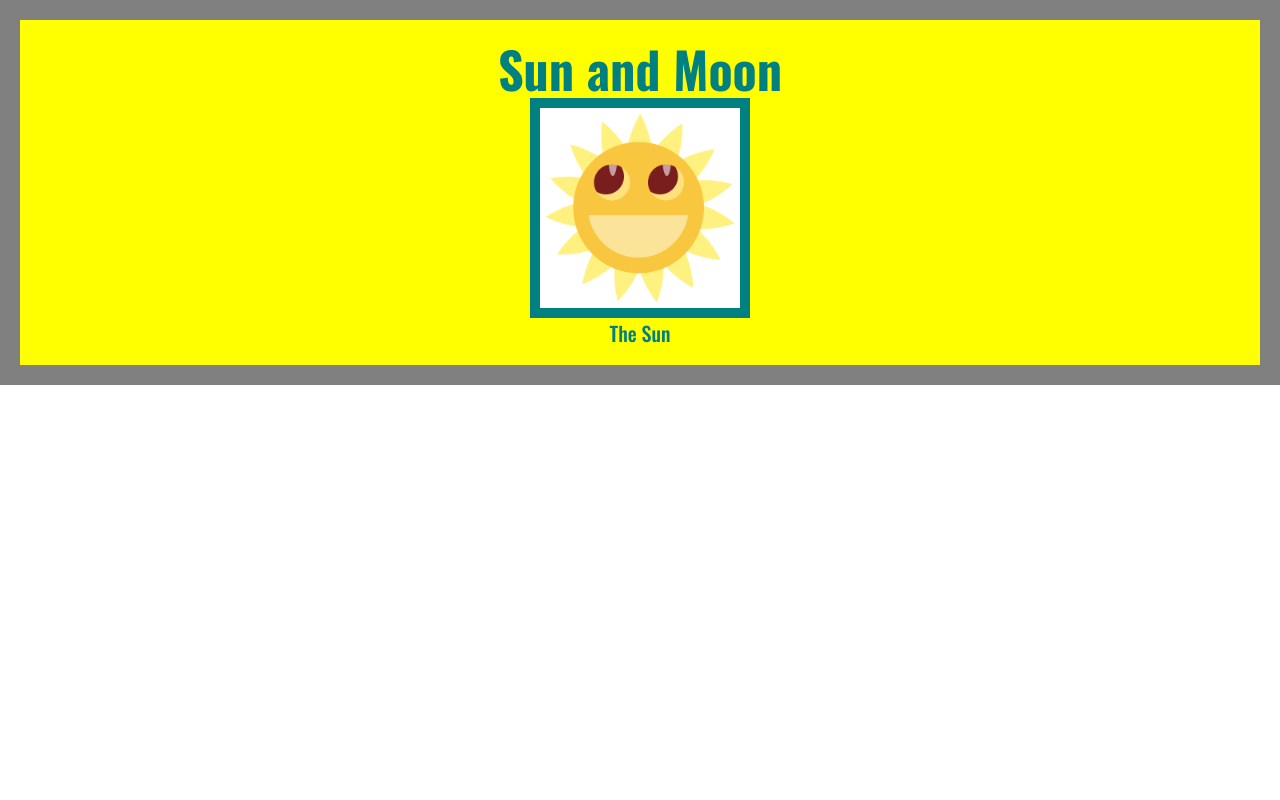
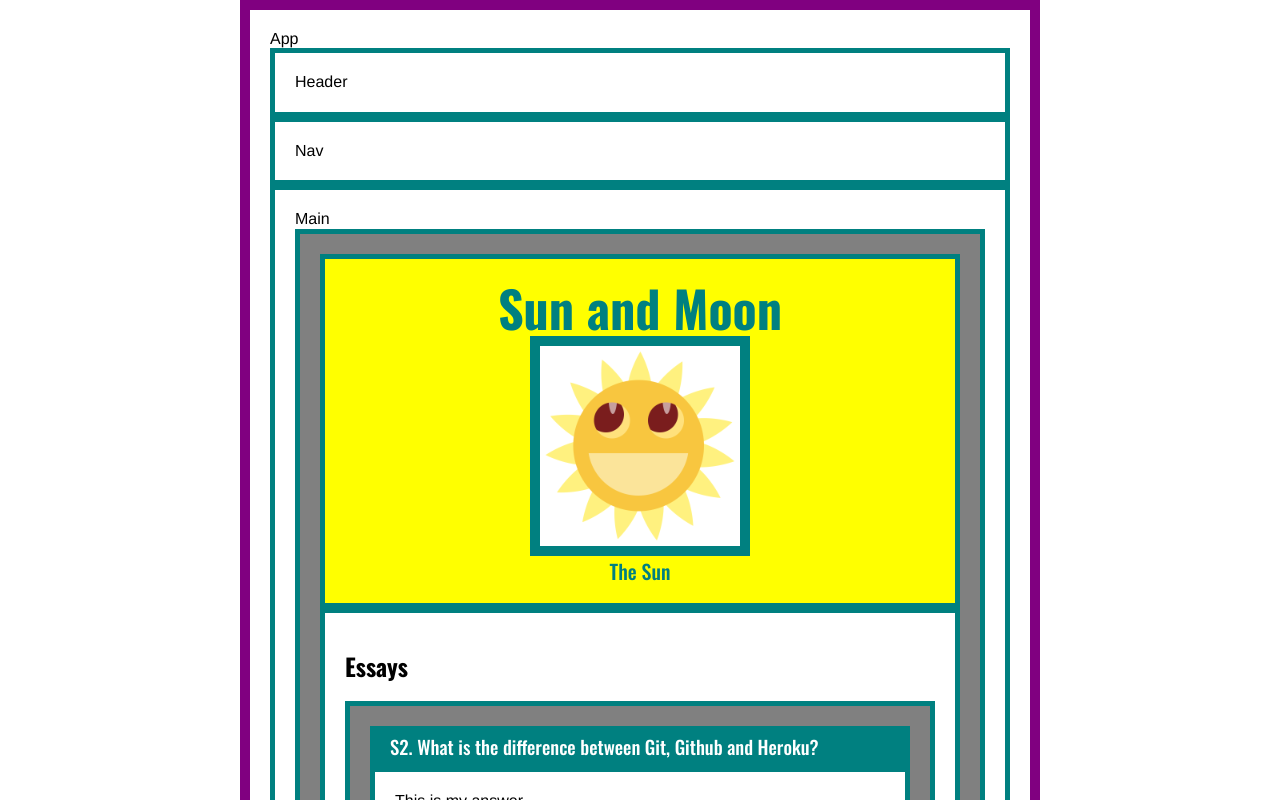
Before and after one commit to claireyz/Web-1-Zhao-Claire-Final, a React (Create React App) app: page / in a window 1280 px wide. Shown: the top 800 px of the page. Built offline with nearby package versions, Linux system fonts and the light colour scheme.

Commit message:
Adding Single Home page

```diff
--- /dev/null
+++ b/src/React/App.jsx
@@ -0,0 +1,33 @@
+import styled from 'styled-components';
+
+import Header from './Layout/Header.jsx';
+import Nav from './Layout/Nav.jsx';
+import Main from './Layout/Main.jsx';
+import Footer from './Layout/Footer.jsx';
+
+const App = () => {
+
+    return (
+        <AppStyled className='App'>
+            App
+            <Header />
+            <Nav />
+            <Main />
+            <Footer />
+        </AppStyled>
+    );
+}
+
+export default App;
+
+const AppStyled = styled.div`
+    border: solid 10px purple;
+    padding: 20px;
+    max-width: 800px;
+    margin: auto;
+
+    div {
+        border: solid 5px teal;
+        padding: 20px;
+    }
+`;
--- a/src/React/Homework.jsx
+++ /dev/null
@@ -1,19 +0,0 @@
-import React from 'react';
-import styled from 'styled-components';
-
-import SunAndMoon from './SunAndMoon.jsx';
-
-const Homework = () => {
-    return (
-        <HomeworkStyled>
-            <SunAndMoon />
-        </HomeworkStyled>
-    )
-}
-
-export default Homework;
-
-const HomeworkStyled = styled.div`
-    background-color: gray;
-    padding: 20px;
-    `;
--- /dev/null
+++ b/src/React/Layout/Footer.jsx
@@ -0,0 +1,17 @@
+import React from 'react';
+import styled from 'styled-components';
+
+const Footer = () => {
+
+    return (
+        <FooterStyled className='Footer'>
+            Footer
+        </FooterStyled>
+    );
+}
+
+export default Footer;
+
+const FooterStyled = styled.div`
+
+`;
--- /dev/null
+++ b/src/React/Layout/Header.jsx
@@ -0,0 +1,17 @@
+import React from 'react';
+import styled from 'styled-components';
+
+const Header = () => {
+
+    return (
+        <HeaderStyled className='Header'>
+            Header
+        </HeaderStyled>
+    );
+}
+
+export default Header;
+
+const HeaderStyled = styled.div`
+
+`;
--- /dev/null
+++ b/src/React/Layout/Main.jsx
@@ -0,0 +1,20 @@
+import React from 'react';
+import styled from 'styled-components';
+
+import Homework from '../Homework/Homework.jsx';
+
+const Main = () => {
+
+    return (
+        <MainStyled className='Main'>
+            Main
+            <Homework />
+        </MainStyled>
+    );
+}
+
+export default Main;
+
+const MainStyled = styled.div`
+
+`;
--- /dev/null
+++ b/src/React/Layout/Nav.jsx
@@ -0,0 +1,17 @@
+import React from 'react';
+import styled from 'styled-components';
+
+const Nav = () => {
+
+    return (
+        <NavStyled className='Nav'>
+            Nav
+        </NavStyled>
+    );
+}
+
+export default Nav;
+
+const NavStyled = styled.div`
+
+`;
--- a/src/React/SunAndMoon.jsx
+++ /dev/null
@@ -1,55 +0,0 @@
-import React, {useState} from 'react';
-import styled from 'styled-components';
-
-const SunAndMoon = () => {
-
-const [theImageSrc, theImageSrcUpdate] = useState('/assets/img/sun.png');
-const [theDesc, theDescUpdate] = useState('The Sun');
-
-const changeToMoon = () => {
-    theImageSrcUpdate('/assets/img/moon.png');
-    theDescUpdate('The Moon');
-}
-
-const changeToSun = () => {
-    theImageSrcUpdate('/assets/img/sun.png');
-    theDescUpdate('The Sun');
-}
-
-    return (
-        <SunAndMoonStyled>
-            <h2>Sun and Moon</h2>
-
-            <img
-                src= { theImageSrc }
-                onMouseOver={ changeToMoon }
-                onMouseOut={ changeToSun }
-            />
-
-            <h3>{ theDesc }</h3>
-        </SunAndMoonStyled>
-    )
-}
-
-export default SunAndMoon;
-
-const SunAndMoonStyled = styled.div`
-    background-color: yellow;
-    text-align: center;
-    padding: 20px;
-
-    h2 {
-        color: teal;
-        font-size: 50px;
-        margin: 0px;
-    }
-    h3 {
-        color: teal;
-        font-size: 20px;
-        margin: 0px;
-    }
-    img {
-        border: solid 10px teal;
-        background-color: white;
-    }
-`;
--- a/src/index.js
+++ b/src/index.js
@@ -13,7 +13,7 @@
 /*---------------------------
 | Components
 ---------------------------*/
-import Homework from './React/Homework.jsx';
+import App from './React/App.jsx';
 
 /*---------------------------
 | Global Styles
@@ -24,4 +24,4 @@
 /*---------------------------
 | Render to DOM
 ---------------------------*/
-ReactDOM.render(<Homework />, document.getElementById('root'));
+ReactDOM.render(<App />, document.getElementById('root'));
```
